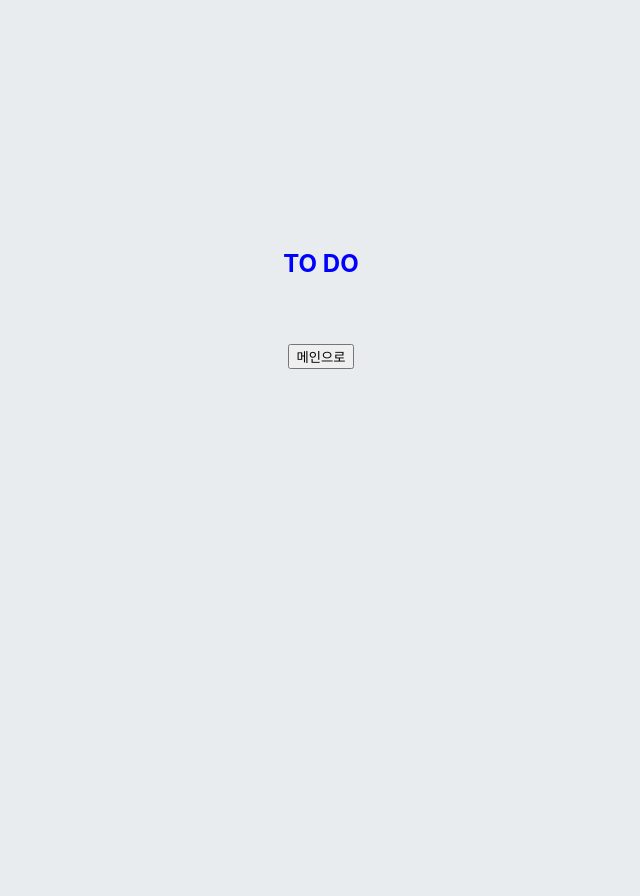
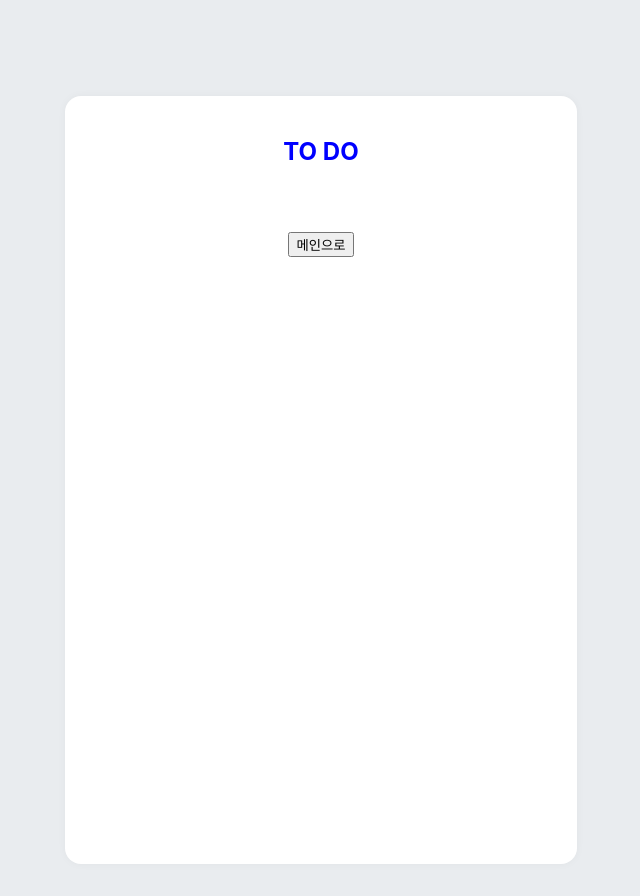
Before and after one commit to rkgh17/ToDoList_Project, a React (Create React App) app in the folder todolist/front/: page /mylist in a window 1280 px wide. Shown: the whole page, without its empty margins (319-959 px from the left). Before the commit the page ends 800 px from the top, so only its background shows below. Built offline with nearby package versions, Linux system fonts and the light colour scheme.

Commit message:
Front | TODOLIST 템플릿

```diff
--- a/todolist/front/src/App.js
+++ b/todolist/front/src/App.js
@@ -9,7 +9,7 @@ import { createBrowserRouter, RouterProvider } from "react-router-dom"; //6.6.2
 import Main from "./routes/Main";
 import Login from "./routes/Login";
 import SignUp from "./routes/SignUp";
-import Mylist from "./routes/Mylist";
+import Mylist from "./routes/Todo/Mylist";
 
 // styled-components
 const GlobalStyle = createGlobalStyle`
--- a/todolist/front/src/routes/Mylist.js
+++ /dev/null
@@ -1,20 +0,0 @@
-import "./css/MylistCSS.css";
-
-import { Link } from "react-router-dom";
-
-function Mylist() {
-  return (
-    <div className="Mylist">
-      <div>
-        <h2 style={{ color: "blue" }}>TO DO</h2>
-      </div>
-      <div>
-        <Link to="/">
-          <button>메인으로</button>
-        </Link>
-      </div>
-    </div>
-  );
-}
-
-export default Mylist;
--- /dev/null
+++ b/todolist/front/src/routes/Todo/Mylist.js
@@ -0,0 +1,26 @@
+import "../css/MylistCSS.css";
+import TodoTemplate from "./TodoTemplate";
+
+import React from "react";
+import { createGlobalStyle } from "styled-components";
+import { Link } from "react-router-dom";
+
+function Mylist() {
+  return (
+    <div className="Mylist">
+      <TodoTemplate>
+        <div>
+          <h2 style={{ color: "blue" }}>TO DO</h2>
+        </div>
+        <div></div>
+        <div>
+          <Link to="/">
+            <button>메인으로</button>
+          </Link>
+        </div>
+      </TodoTemplate>
+    </div>
+  );
+}
+
+export default Mylist;
--- /dev/null
+++ b/todolist/front/src/routes/Todo/TodoTemplate.js
@@ -0,0 +1,25 @@
+import React from "react";
+import styled from "styled-components";
+
+const TodoTemplateBlock = styled.div`
+  width: 512px;
+  height: 768px;
+
+  position: relative; /* 추후 박스 하단에 추가 버튼을 위치시키기 위한 설정 */
+  background: white;
+  border-radius: 16px;
+  box-shadow: 0 0 8px 0 rgba(0, 0, 0, 0.04);
+
+  margin: 0 auto; /* 페이지 중앙에 나타나도록 설정 */
+
+  margin-top: 96px;
+  margin-bottom: 32px;
+  display: flex;
+  flex-direction: column;
+`;
+
+function TodoTemplate({ children }) {
+  return <TodoTemplateBlock>{children}</TodoTemplateBlock>;
+}
+
+export default TodoTemplate;
```
